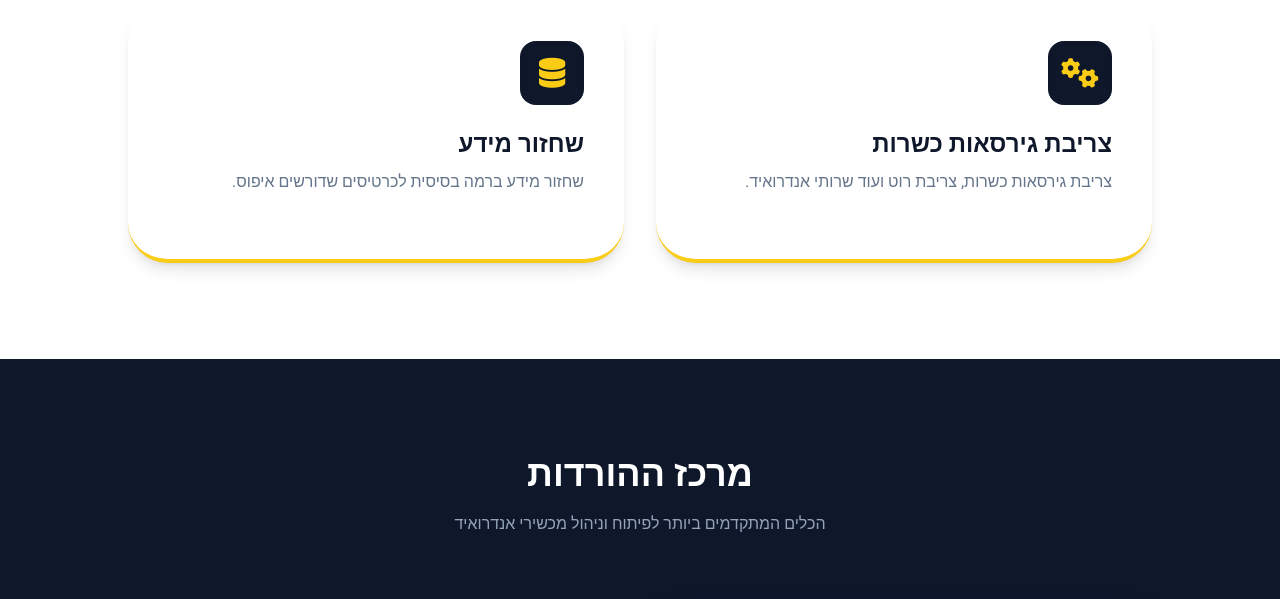
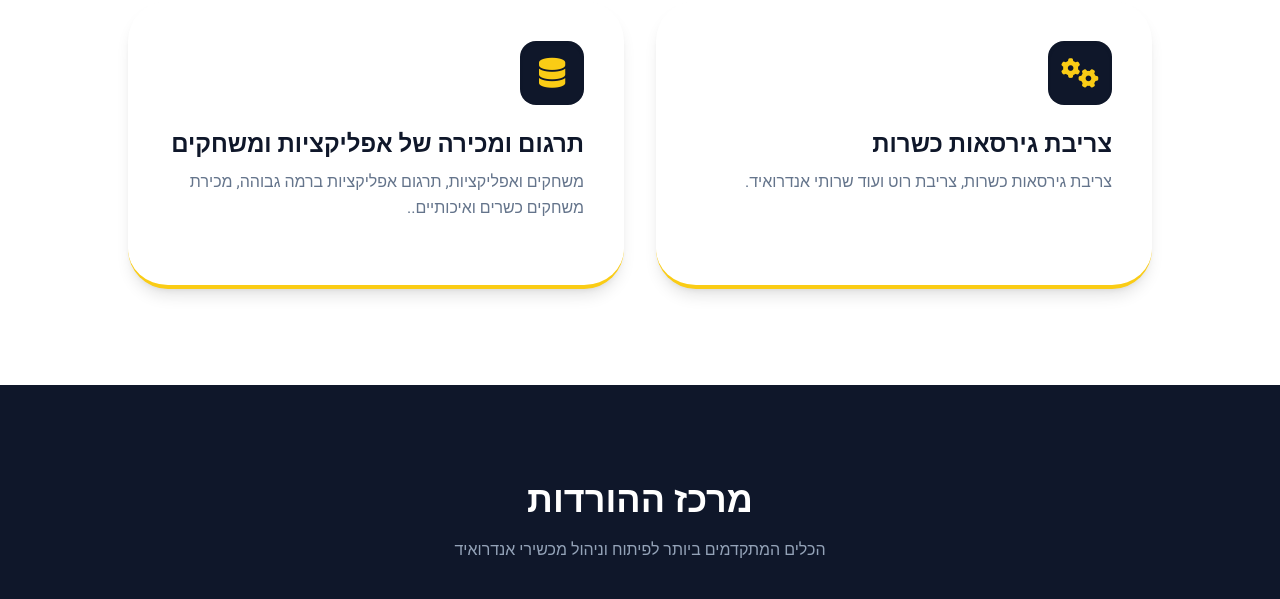
Before and after one commit to shlomoraviv/Raviv-Digital, a plain HTML site: page index.html in a window 1280 px wide. Shown: the part 1780-2379 px from the top of the page. Drawn offline with nearby package versions, Linux system fonts and the light colour scheme.

Commit message:
עדכון טקסט באתר

```diff
--- a/index.html
+++ b/index.html
@@ -260,8 +260,8 @@
                         class="w-16 h-16 bg-slate-900 text-yellow-400 rounded-2xl flex items-center justify-center text-3xl mb-6 shadow-inner">
                         <i class="fa-solid fa-database"></i>
                     </div>
-                    <h3 class="text-2xl font-black mb-2 text-slate-900">שחזור מידע</h3>
-                    <p class="text-slate-500 mb-6 leading-relaxed">שחזור מידע ברמה בסיסית לכרטיסים שדורשים איפוס.</p>
+                    <h3 class="text-2xl font-black mb-2 text-slate-900">תרגום ומכירה של אפליקציות ומשחקים </h3>
+                    <p class="text-slate-500 mb-6 leading-relaxed">משחקים ואפליקציות, תרגום אפליקציות ברמה גבוהה, מכירת משחקים כשרים ואיכותיים..</p>
                 </div>
             </div>
 
```
